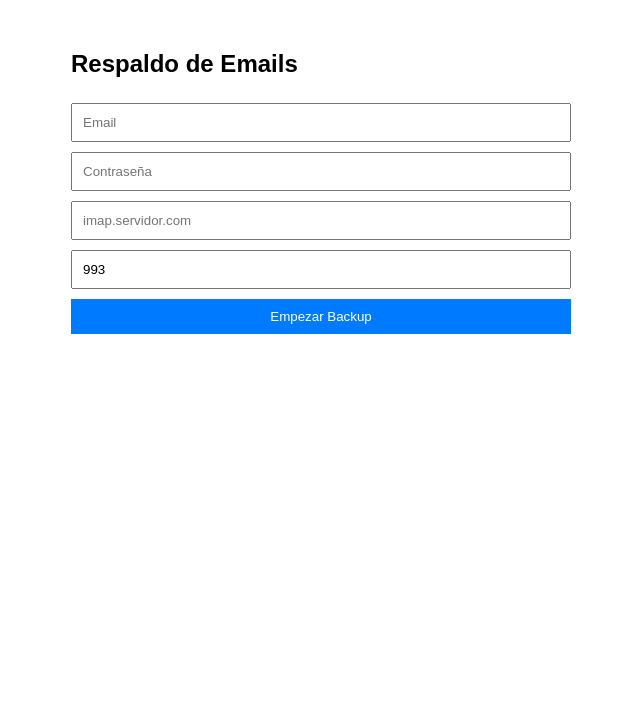
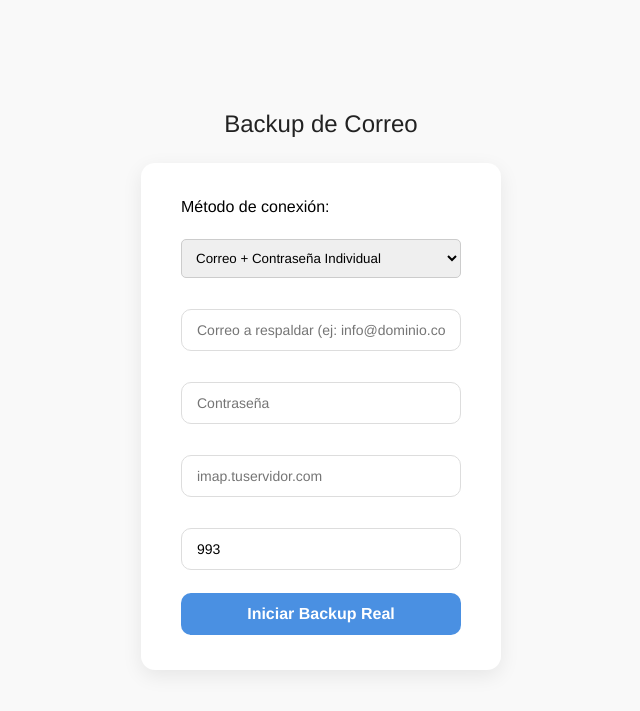
Before and after one commit to Alvaro-colmenero/Script-Backup, a PHP site: page / in a window 1280 px wide. Shown: the top 711 px of the page, without its empty margins (319-959 px from the left). Run offline with PHP 8.4, Linux system fonts and the light colour scheme.

Commit message:
feat:temp

```diff
--- a/mail-backup/index.php
+++ b/mail-backup/index.php
@@ -2,115 +2,85 @@
 <html lang="es">
 <head>
     <meta charset="UTF-8">
-    <title>Mail Backup Pro - Control de Progreso</title>
+    <title>Mail Backup Pro</title>
+    <link rel="stylesheet" href="./css/styles.css">
     <style>
-        .progress-container {
-            width: 100%;
-            background: #eee;
-            border-radius: 8px;
-            margin-top: 20px;
-            height: 30px;
-            position: relative;
-            overflow: hidden;
-            display: none;
-            border: 1px solid #ddd;
-        }
-        .progress-bar {
-            width: 0%;
-            height: 100%;
-            background: #28a745;
-            transition: width 0.4s ease; /* Transición suave */
-        }
-        #progressText {
-            position: absolute;
-            width: 100%;
-            text-align: center;
-            top: 5px;
-            font-weight: bold;
-            color: #333;
-            z-index: 1;
-        }
-        .form-container { max-width: 500px; margin: 50px auto; font-family: sans-serif; }
-        input, select, button { width: 100%; padding: 10px; margin: 5px 0; box-sizing: border-box; }
-        button { background: #007bff; color: white; border: none; cursor: pointer; }
-        button:disabled { background: #ccc; }
+        .hidden { display: none; }
+        .progress-container { width: 100%; background: #eee; border-radius: 8px; margin-top: 20px; height: 30px; position: relative; overflow: hidden; display: none; border: 1px solid #ddd; }
+        .progress-bar { width: 0%; height: 100%; background: #28a745; transition: width 0.3s ease; }
+        #progressText { position: absolute; width: 100%; text-align: center; top: 5px; font-weight: bold; color: #333; z-index: 1; }
+        select, input { width: 100%; padding: 10px; margin: 8px 0; border-radius: 5px; border: 1px solid #ccc; box-sizing: border-box; }
+        .btn-download { display: inline-block; margin-top: 10px; padding: 10px 20px; background: #007bff; color: white; text-decoration: none; border-radius: 5px; }
     </style>
 </head>
 <body>
+<div class="form-container">
+    <h2>Backup de Correo</h2>
+    <form id="backupForm" method="POST" action="backup.php" target="worker">
+        <label>Método de conexión:</label>
+        <select name="auth_type" id="auth_type" onchange="toggleCpanelField()">
+            <option value="direct">Correo + Contraseña Individual</option>
+            <option value="cpanel">Acceso Maestro (cPanel)</option>
+        </select>
 
-<div class="form-container">
-    <h2>Respaldo de Emails</h2>
-    <form id="backupForm" method="POST" action="backup.php" target="worker">
-        <input type="email" name="email" placeholder="Email" required>
+        <input type="text" name="email" placeholder="Correo a respaldar (ej: info@dominio.com)" required>
+
+        <div id="cpanel_user_div" class="hidden">
+            <input type="text" name="cpanel_user" id="cpanel_user" placeholder="Usuario de tu cPanel">
+        </div>
+
         <input type="password" name="password" placeholder="Contraseña" required>
-        <input type="text" name="imap" placeholder="imap.servidor.com" required>
+        <input type="text" name="imap" placeholder="imap.tuservidor.com" required>
         <input type="number" name="port" value="993">
-        <button type="submit" id="btnSubmit">Empezar Backup</button>
+
+        <button type="submit" id="btnSubmit">Iniciar Backup Real</button>
     </form>
 
     <div class="progress-container" id="progressContainer">
-        <div id="progressText">Esperando respuesta...</div>
+        <div id="progressText">Iniciando...</div>
         <div class="progress-bar" id="progressBar"></div>
     </div>
 
     <div id="resultArea" style="margin-top:20px; text-align: center;"></div>
 </div>
 
-<iframe name="worker" id="workerFrame" style="display:none;"></iframe>
+<iframe name="worker" style="display:none;"></iframe>
 
 <script>
+    function toggleCpanelField() {
+        const isCpanel = document.getElementById('auth_type').value === 'cpanel';
+        document.getElementById('cpanel_user_div').style.display = isCpanel ? 'block' : 'none';
+    }
+
     const form = document.getElementById('backupForm');
-    let progressInterval;
+    let interval;
 
     form.addEventListener('submit', function() {
-        // 1. Preparamos la interfaz
         document.getElementById('progressContainer').style.display = 'block';
-        document.getElementById('progressBar').style.width = '0%';
         document.getElementById('btnSubmit').disabled = true;
-        document.getElementById('resultArea').innerHTML = "Iniciando proceso en el servidor...";
+        document.getElementById('resultArea').innerHTML = "Conectando con el servidor IMAP...";
 
-        // 2. Limpiamos cualquier intervalo previo
-        if(progressInterval) clearInterval(progressInterval);
+        if(interval) clearInterval(interval);
 
-        // 3. Pequeño retraso de 800ms para dar tiempo al servidor a crear el archivo .txt
-        setTimeout(() => {
-            progressInterval = setInterval(() => {
-                // El parámetro ?t= asegura que el navegador NO use una respuesta vieja (Cache Busting)
+        interval = setInterval(() => {
+            console.log('Enviando peticion...');
             fetch('progress.php?t=' + Date.now())
-                    .then(response => {
-                        if (!response.ok) throw new Error("Error de red");
-                        return response.json();
+                .then(res => {
+                    console.log('Recibiendo datos...', res.json())
+                    return res.json();
                 })
                 .then(data => {
-                        console.log("Progreso recibido:", data); // Para que lo veas en F12
+                    document.getElementById('progressBar').style.width = data.percent + '%';
+                    document.getElementById('progressText').textContent = data.status + ' (' + data.percent + '%)';
 
-                        if (data && typeof data.percent !== 'undefined') {
-                            const porcentaje = parseInt(data.percent);
-
-                            // Actualizamos la barra y el texto
-                            document.getElementById('progressBar').style.width = porcentaje + '%';
-                            document.getElementById('progressText').textContent = data.status + ' (' + porcentaje + '%)';
-
-                            // Si llega al 100%, dejamos de preguntar
-                            if (porcentaje >= 100) {
-                                clearInterval(progressInterval);
+                    if(data.percent >= 100) {
+                        clearInterval(interval);
                         document.getElementById('btnSubmit').disabled = false;
                     }
-                        }
                 })
-                    .catch(error => {
-                        console.error("Error en la petición de progreso:", error);
+                .catch(err => console.error("Error:", err));
+        }, 1000);
     });
-            }, 1000); // Consultamos cada 1 segundo
-        }, 800);
-    });
-
-    // Esta función la puede llamar el iframe al terminar si quieres
-    function finishBackup() {
-        if(progressInterval) clearInterval(progressInterval);
-        document.getElementById('btnSubmit').disabled = false;
-    }
 </script>
-
 </body>
 </html>
```
Lines whose indentation alone changed are shown as unchanged.
